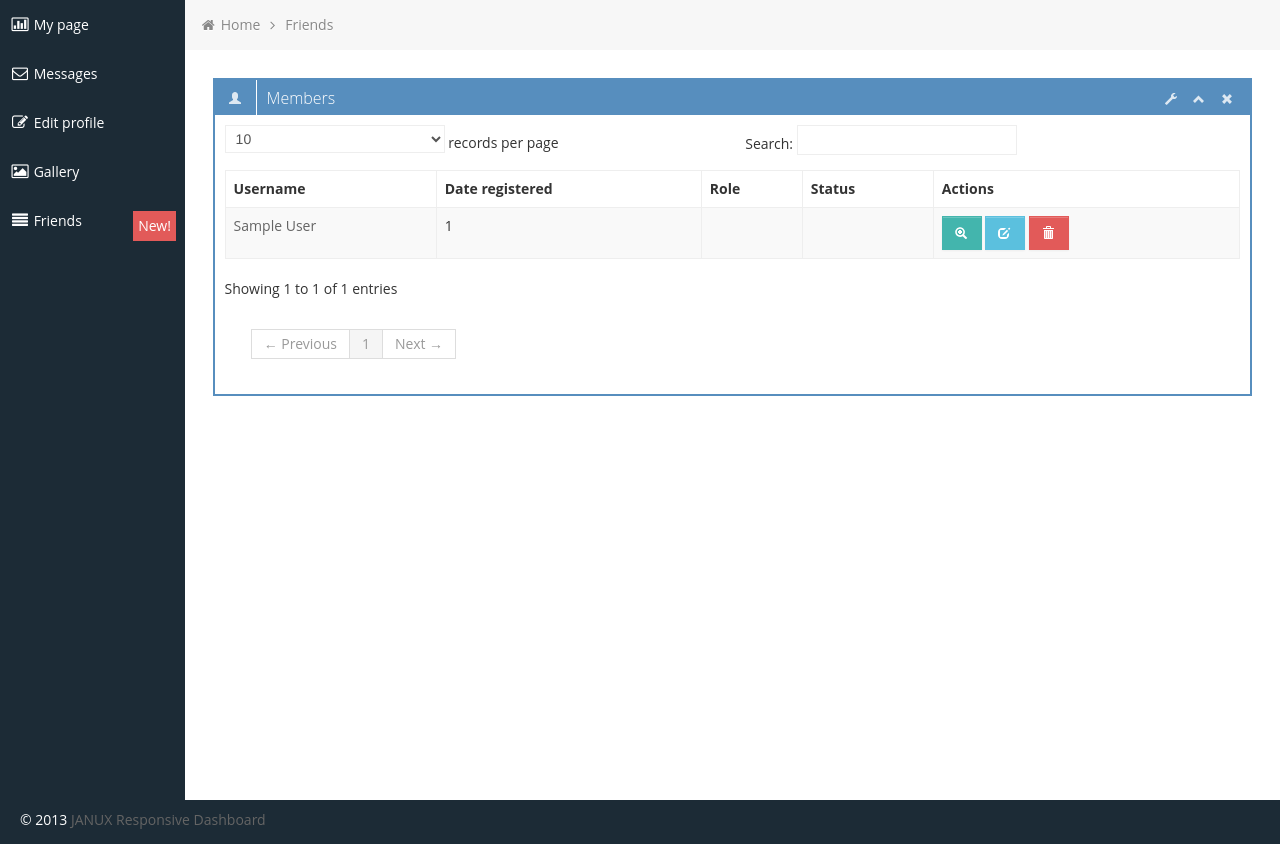
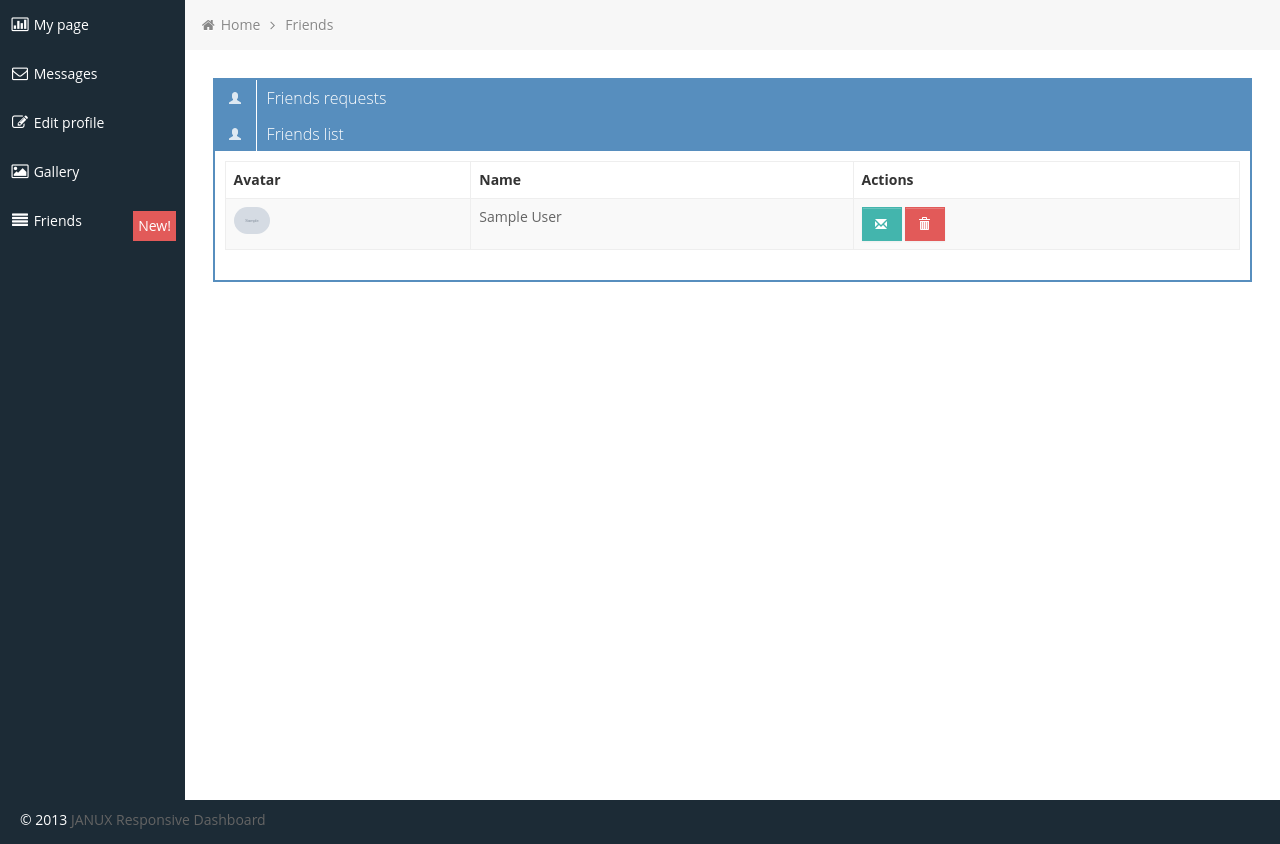
Before and after one commit to Pixelit89/SNet, a Django app: template templates/friends_list.html in a window 1280 px wide. Shown: the part 51-895 px from the top of the page. Run offline with Django 3.2, Linux system fonts and the light colour scheme; a user stored in the database is signed in; tables that the repository leaves empty hold one stand-in row (values such as "Sample post"); the template is opened without the code that fills it: values that come from a table or form of the project are taken from there, most other values are stand-ins (such as "Sample title", 1, 10 or a date in 2020); grey boxes marked "Sample" are stand-in pictures; some libraries are stand-ins or nearby versions.

Commit message:
cosmetical fixes

```diff
--- a/chat/consumers.py
+++ b/chat/consumers.py
@@ -103,10 +103,6 @@
                 await self.send(text_data="text")
                 break
 
-
-
-
-
     async def disconnect(self, close_code):
         for group in self.groups:
             await self.channel_layer.group_discard(
--- a/templates/friends_list.html
+++ b/templates/friends_list.html
@@ -14,46 +14,42 @@
 				<li><a href="{% url 'friends' current_page_user.id %}">Friends</a></li>
 			</ul>
 
-			<div class="row-fluid sortable">
+			<div class="row-fluid">
 				<div class="box span12">
 					<div class="box-header" data-original-title>
-						<h2><i class="halflings-icon white user"></i><span class="break"></span>Members</h2>
-						<div class="box-icon">
-							<a href="#" class="btn-setting"><i class="halflings-icon white wrench"></i></a>
-							<a href="#" class="btn-minimize"><i class="halflings-icon white chevron-up"></i></a>
-							<a href="#" class="btn-close"><i class="halflings-icon white remove"></i></a>
-						</div>
+						<h2><i class="halflings-icon white user"></i><span class="break"></span>Friends requests</h2>
 					</div>
                     {% if user == current_page_user %}
                     <div class="box-content">
-						<table class="table table-striped table-bordered bootstrap-datatable datatable">
+						<table class="table table-striped table-bordered">
 						  <thead>
 							  <tr>
 								  <th>Username</th>
-								  <th>Date registered</th>
-								  <th>Role</th>
-								  <th>Status</th>
+								  <th>Name</th>
 								  <th>Actions</th>
 							  </tr>
 						  </thead>
 						  <tbody>
                             {% for friend in friends_requests_users %}
 							<tr>
-                                <td><a href="{% url 'index' friend.id %}">{{ friend.first_name }} {{ friend.last_name }}</a></td>
-								<td class="center">1</td>
-								<td class="center"></td>
+                                <td>
+                                    <img class="img-circle" style="max-width: 36px; max-height: 42px;" alt="{{ friend.username }}" src="/media/{{ friend.avatar }}">
+                                </td>
+                                <td>
+                                    <a href="{% url 'index' friend.id %}">
+                                        {{ friend.first_name }} {{ friend.last_name }}
+                                    </a>
+                                </td>
 								<td class="center">
-									<span class="label label-success"></span>
-								</td>
-								<td class="center">
-									<a class="btn btn-success" href="{% url 'accept_friend' friend.id %}">
-                                        Add
+                                    <a class="btn btn-success" href="{% url 'start_chat' user.id friend.id %}">
+										<i class="halflings-icon white envelope"></i>
 									</a>
-									<a class="btn btn-info" href="#">
-										<i class="halflings-icon white edit"></i>
-									</a>
+									<a class="btn btn-primary" href="{% url 'accept_friend' friend.id %}">
+									    <i class="halflings-icon white ok-circle"></i>
+                                    </a>
+
 									<a class="btn btn-danger" href="#">
-										<i class="halflings-icon white trash"></i>
+										<i class="halflings-icon white ban-circle"></i>
 									</a>
 								</td>
 							</tr>
@@ -62,34 +58,34 @@
 					  </table>
 					</div>
                     {% endif %}
+                    <div class="box-header" data-original-title>
+						<h2><i class="halflings-icon white user"></i><span class="break"></span>Friends list</h2>
+					</div>
                     <div class="box-content">
-						<table class="table table-striped table-bordered bootstrap-datatable datatable">
+						<table class="table table-striped table-bordered">
 						  <thead>
 							  <tr>
-								  <th>Username</th>
-								  <th>Date registered</th>
-								  <th>Role</th>
-								  <th>Status</th>
+								  <th>Avatar</th>
+								  <th>Name</th>
 								  <th>Actions</th>
 							  </tr>
 						  </thead>
 						  <tbody>
                             {% for friend in friends %}
 							<tr>
-                                <td><a href="{% url 'index' friend.id %}">{{ friend.first_name }} {{ friend.last_name }}</a></td>
-								<td class="center">1</td>
-								<td class="center"></td>
+                                <td>
+                                    <img class="img-circle" style="max-width: 36px; max-height: 42px;" alt="{{ friend.username }}" src="/media/{{ friend.avatar }}">
+                                </td>
+                                <td>
+                                    <a href="{% url 'index' friend.id %}">
+                                        {{ friend.first_name }} {{ friend.last_name }}
+                                    </a>
+                                </td>
 								<td class="center">
-									<span class="label label-success"></span>
-								</td>
-								<td class="center">
-									<a class="btn btn-success" href="#">
-										<i class="halflings-icon white zoom-in"></i>
+									<a class="btn btn-success" href="{% url 'start_chat' user.id friend.id %}">
+										<i class="halflings-icon white envelope"></i>
 									</a>
-									<a class="btn btn-info" href="#">
-										<i class="halflings-icon white edit"></i>
-									</a>
-									<a class="btn btn-danger" href="#">
+									<a class="btn btn-danger" href="{% url 'remove_friend' friend.id %}">
 										<i class="halflings-icon white trash"></i>
 									</a>
 								</td>
```
Also changed, not shown: chat/views.py (+8 -0 lines), templates/edit_profile.html (+1 -7 lines), templates/gallery.html (+8 -21 lines), templates/index.html (+12 -10 lines), templates/login.html (+8 -14 lines), templates/registration.html (+8 -9 lines).
